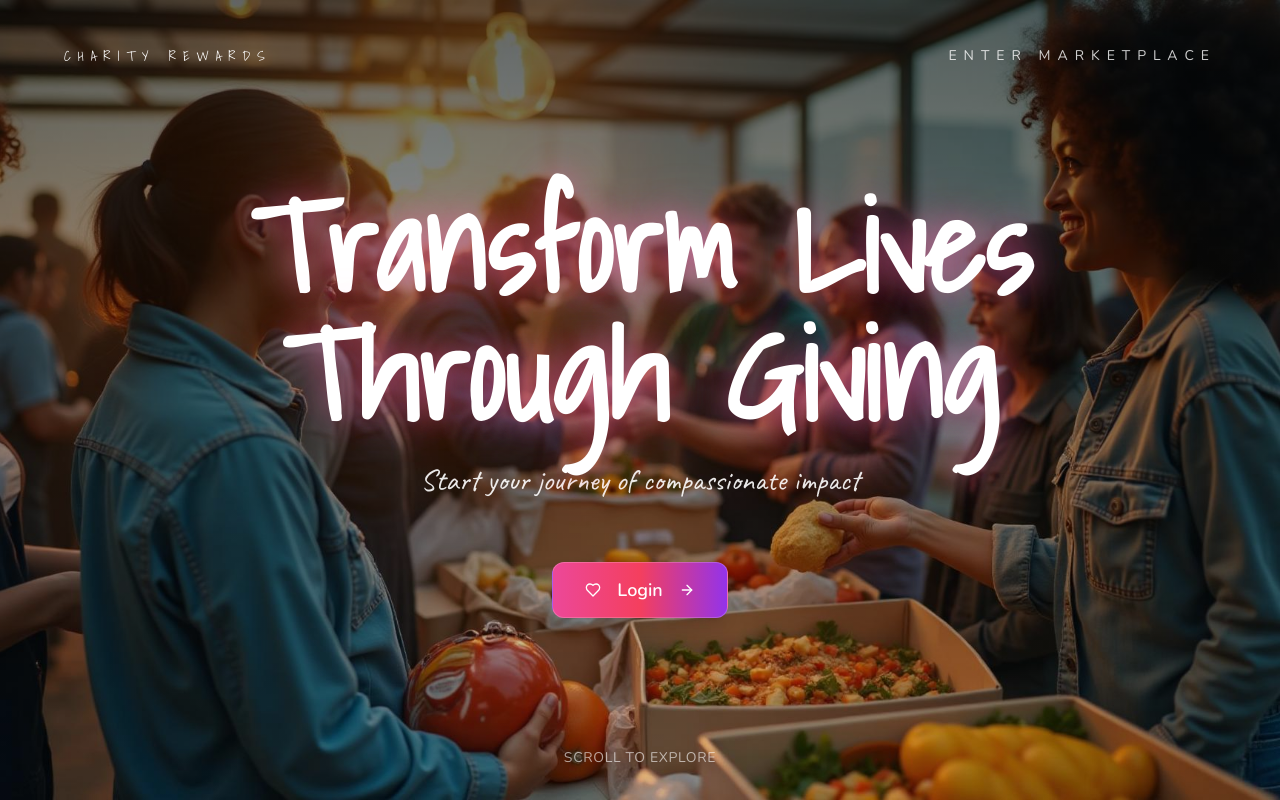
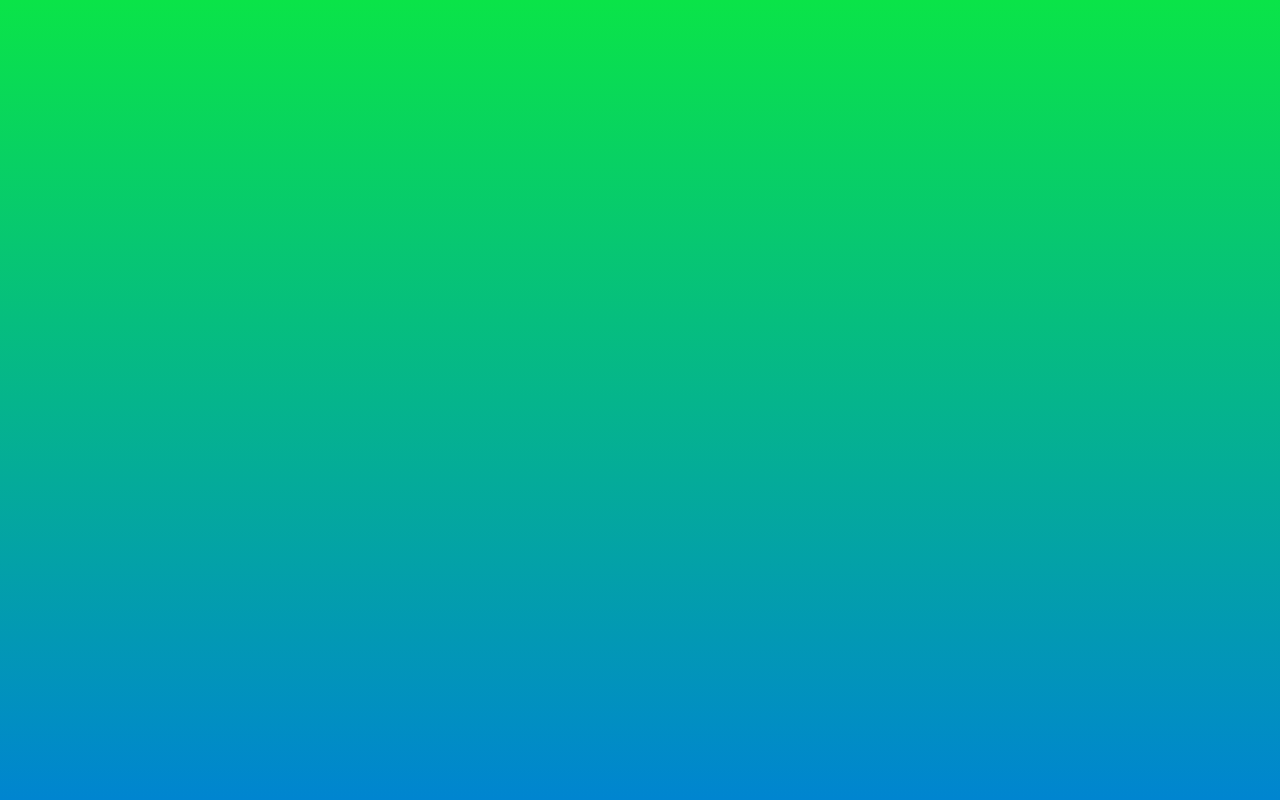
Before and after one commit to akash-mondal/garden-of-giving, a React (Vite) app: page / in a window 1280 px wide. Built offline with nearby package versions, Linux system fonts and the light colour scheme; the HTML template or start-up script is replaced by a standard one; a web font is replaced by a local one.

Commit message:
Add page transition overlay

```diff
--- a/src/App.tsx
+++ b/src/App.tsx
@@ -4,7 +4,10 @@ import { TooltipProvider } from "@/components/ui/tooltip";
 import { QueryClient, QueryClientProvider } from "@tanstack/react-query";
 import { BrowserRouter, Routes, Route, useLocation } from "react-router-dom";
 import { WalletProvider } from "./contexts/WalletContext";
+import { TransitionProvider } from "./contexts/TransitionContext";
 import Navigation from "./components/Navigation";
+import PageTransition from "./components/PageTransition";
+import { usePageTransition } from "./hooks/usePageTransition";
 import AnimatedSectionsLanding from './components/AnimatedSectionsLanding';
 import Marketplace from "./pages/Marketplace";
 import EventDetail from "./pages/EventDetail";
@@ -17,9 +20,14 @@ const queryClient = new QueryClient();
 const AppContent = () => {
   const location = useLocation();
   const isLandingPage = location.pathname === '/';
+  const { isTransitioning, onTransitionComplete } = usePageTransition();
 
   return (
     <div className="min-h-screen">
+      <PageTransition
+        isTransitioning={isTransitioning}
+        onTransitionComplete={onTransitionComplete}
+      />
       {!isLandingPage && <Navigation />}
       <div className={!isLandingPage ? 'pt-16' : ''}>
         <Routes>
@@ -42,7 +50,9 @@ const App = () => (
         <Toaster />
         <Sonner />
         <BrowserRouter>
-          <AppContent />
+          <TransitionProvider>
+            <AppContent />
+          </TransitionProvider>
         </BrowserRouter>
       </TooltipProvider>
     </WalletProvider>
--- a/src/components/AnimatedSectionsLanding.tsx
+++ b/src/components/AnimatedSectionsLanding.tsx
@@ -4,6 +4,7 @@ import { gsap } from 'gsap';
 import { Observer } from 'gsap/Observer';
 import { Heart, ArrowRight, Globe, Users } from 'lucide-react';
 import { useWallet } from '../contexts/WalletContext';
+import { useTransition } from '../contexts/TransitionContext';
 import { Button } from './ui/button';
 
 // Import high-quality images
@@ -18,6 +19,7 @@ gsap.registerPlugin(Observer);
 
 const AnimatedSectionsLanding = () => {
   const { connect, isConnected } = useWallet();
+  const { navigateWithTransition } = useTransition();
   const containerRef = useRef<HTMLDivElement>(null);
   const currentIndexRef = useRef(-1);
   const animatingRef = useRef(false);
@@ -111,17 +113,16 @@ const AnimatedSectionsLanding = () => {
 
   const getActionButtons = (index: number) => {
     return (
-      <Link to="/login">
       <Button
         variant="premium"
         size="lg"
         className="mt-8"
+        onClick={() => navigateWithTransition('/login')}
       >
         <Heart className="w-5 h-5 mr-2" />
         Login
         <ArrowRight className="w-5 h-5 ml-2" />
       </Button>
-      </Link>
     );
   };
 
@@ -179,12 +180,12 @@ const AnimatedSectionsLanding = () => {
         <div className="text-white font-shadows text-sm tracking-[0.5em] uppercase">
           Charity Rewards
         </div>
-        <Link
-          to="/marketplace"
-          className="text-white/80 hover:text-white transition-colors text-sm tracking-[0.5em] uppercase"
+        <button
+          onClick={() => navigateWithTransition('/marketplace')}
+          className="text-white/80 hover:text-white transition-colors text-sm tracking-[0.5em] uppercase bg-transparent border-none cursor-pointer"
         >
           Enter Marketplace
-        </Link>
+        </button>
       </header>
 
       {/* Sections */}
--- /dev/null
+++ b/src/components/PageTransition.tsx
@@ -0,0 +1,149 @@
+import React, { useEffect, useRef } from 'react';
+import { gsap } from 'gsap';
+
+interface PageTransitionProps {
+  isTransitioning: boolean;
+  onTransitionComplete: () => void;
+}
+
+const PageTransition: React.FC<PageTransitionProps> = ({ isTransitioning, onTransitionComplete }) => {
+  const overlayRef = useRef<SVGSVGElement>(null);
+  const pathsRef = useRef<SVGPathElement[]>([]);
+  const tlRef = useRef<gsap.core.Timeline>();
+  const isOpenedRef = useRef(false);
+  const allPointsRef = useRef<number[][]>([]);
+  const pointsDelayRef = useRef<number[]>([]);
+
+  const numPoints = 10;
+  const numPaths = 3;
+  const delayPointsMax = 0.3;
+  const delayPerPath = 0.25;
+
+  useEffect(() => {
+    // Initialize points
+    allPointsRef.current = [];
+    for (let i = 0; i < numPaths; i++) {
+      let points = [];
+      allPointsRef.current.push(points);
+      for (let j = 0; j < numPoints; j++) {
+        points.push(100);
+      }
+    }
+
+    // Initialize timeline
+    tlRef.current = gsap.timeline({
+      onUpdate: render,
+      onComplete: () => {
+        if (isOpenedRef.current) {
+          // After transition is complete, close it
+          setTimeout(() => {
+            toggle();
+          }, 100);
+        } else {
+          onTransitionComplete();
+        }
+      },
+      defaults: {
+        ease: "power2.inOut",
+        duration: 0.9
+      }
+    });
+
+    return () => {
+      if (tlRef.current) {
+        tlRef.current.kill();
+      }
+    };
+  }, [onTransitionComplete]);
+
+  useEffect(() => {
+    if (isTransitioning && !tlRef.current?.isActive()) {
+      isOpenedRef.current = !isOpenedRef.current;
+      toggle();
+    }
+  }, [isTransitioning]);
+
+  const toggle = () => {
+    if (!tlRef.current) return;
+
+    tlRef.current.progress(0).clear();
+
+    for (let i = 0; i < numPoints; i++) {
+      pointsDelayRef.current[i] = Math.random() * delayPointsMax;
+    }
+
+    for (let i = 0; i < numPaths; i++) {
+      let points = allPointsRef.current[i];
+      let pathDelay = delayPerPath * (isOpenedRef.current ? i : (numPaths - i - 1));
+
+      for (let j = 0; j < numPoints; j++) {
+        let delay = pointsDelayRef.current[j];
+        tlRef.current!.to(points, {
+          [j]: 0
+        }, delay + pathDelay);
+      }
+    }
+  };
+
+  const render = () => {
+    for (let i = 0; i < numPaths; i++) {
+      let path = pathsRef.current[i];
+      let points = allPointsRef.current[i];
+
+      if (!path || !points) continue;
+
+      let d = "";
+      d += isOpenedRef.current ? `M 0 0 V ${points[0]} C` : `M 0 ${points[0]} C`;
+
+      for (let j = 0; j < numPoints - 1; j++) {
+        let p = (j + 1) / (numPoints - 1) * 100;
+        let cp = p - (1 / (numPoints - 1) * 100) / 2;
+        d += ` ${cp} ${points[j]} ${cp} ${points[j+1]} ${p} ${points[j+1]}`;
+      }
+
+      d += isOpenedRef.current ? ` V 100 H 0` : ` V 0 H 0`;
+      path.setAttribute("d", d);
+    }
+  };
+
+  return (
+    <svg
+      ref={overlayRef}
+      className="shape-overlays"
+      viewBox="0 0 100 100"
+      preserveAspectRatio="none"
+    >
+      <defs>
+        <linearGradient id="gradient1" x1="0%" y1="0%" x2="0%" y2="100%">
+          <stop offset="0%" stopColor="#ff8709"/>
+          <stop offset="100%" stopColor="#f7bdf8"/>
+        </linearGradient>
+        <linearGradient id="gradient2" x1="0%" y1="0%" x2="0%" y2="100%">
+          <stop offset="0%" stopColor="#00bae2"/>
+          <stop offset="100%" stopColor="#fec5fb"/>
+        </linearGradient>
+        <linearGradient id="gradient3" x1="0%" y1="0%" x2="0%" y2="100%">
+          <stop offset="0%" stopColor="#0ae448"/>
+          <stop offset="100%" stopColor="#0085d0"/>
+        </linearGradient>
+      </defs>
+      <path
+        ref={el => pathsRef.current[0] = el!}
+        className="shape-overlays__path"
+        fill="url(#gradient1)"
+      />
+      <path
+        ref={el => pathsRef.current[1] = el!}
+        className="shape-overlays__path"
+        fill="url(#gradient2)"
+      />
+      <path
+        ref={el => pathsRef.current[2] = el!}
+        className="shape-overlays__path"
+        fill="url(#gradient3)"
+      />
+    </svg>
+  );
+};
+
+export default PageTransition;
--- /dev/null
+++ b/src/contexts/TransitionContext.tsx
@@ -0,0 +1,31 @@
+import React, { createContext, useContext, ReactNode } from 'react';
+import { usePageTransition } from '../hooks/usePageTransition';
+
+interface TransitionContextType {
+  navigateWithTransition: (to: string) => void;
+  isTransitioning: boolean;
+}
+
+const TransitionContext = createContext<TransitionContextType | undefined>(undefined);
+
+export const useTransition = () => {
+  const context = useContext(TransitionContext);
+  if (!context) {
+    throw new Error('useTransition must be used within a TransitionProvider');
+  }
+  return context;
+};
+
+interface TransitionProviderProps {
+  children: ReactNode;
+}
+
+export const TransitionProvider: React.FC<TransitionProviderProps> = ({ children }) => {
+  const { navigateWithTransition, isTransitioning } = usePageTransition();
+
+  return (
+    <TransitionContext.Provider value={{ navigateWithTransition, isTransitioning }}>
+      {children}
+    </TransitionContext.Provider>
+  );
+};
--- /dev/null
+++ b/src/hooks/usePageTransition.ts
@@ -0,0 +1,29 @@
+import { useState, useCallback } from 'react';
+import { useNavigate } from 'react-router-dom';
+
+export const usePageTransition = () => {
+  const [isTransitioning, setIsTransitioning] = useState(false);
+  const [pendingNavigation, setPendingNavigation] = useState<string | null>(null);
+  const navigate = useNavigate();
+
+  const navigateWithTransition = useCallback((to: string) => {
+    if (isTransitioning) return;
+
+    setIsTransitioning(true);
+    setPendingNavigation(to);
+  }, [isTransitioning]);
+
+  const onTransitionComplete = useCallback(() => {
+    if (pendingNavigation) {
+      navigate(pendingNavigation);
+      setPendingNavigation(null);
+    }
+    setIsTransitioning(false);
+  }, [navigate, pendingNavigation]);
+
+  return {
+    isTransitioning,
+    navigateWithTransition,
+    onTransitionComplete
+  };
+};
--- a/src/index.css
+++ b/src/index.css
@@ -416,3 +416,16 @@ header.animated-sections-header {
     letter-spacing: 0.25em;
   }
 }
+
+/* ============= PAGE TRANSITION OVERLAY ============= */
+
+/* Page Transition Overlay */
+.shape-overlays {
+  width: 100%;
+  height: 100%;
+  position: fixed;
+  top: 0;
+  left: 0;
+  z-index: 9999;
+  pointer-events: none;
+}
```
Lines whose indentation alone changed are shown as unchanged.
